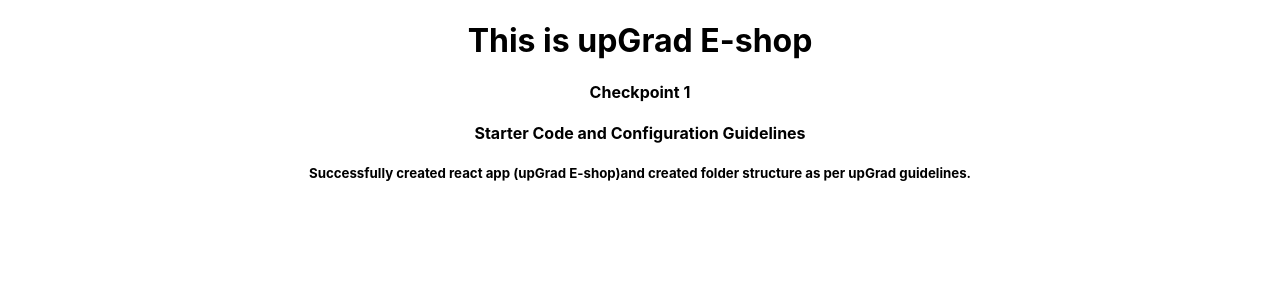
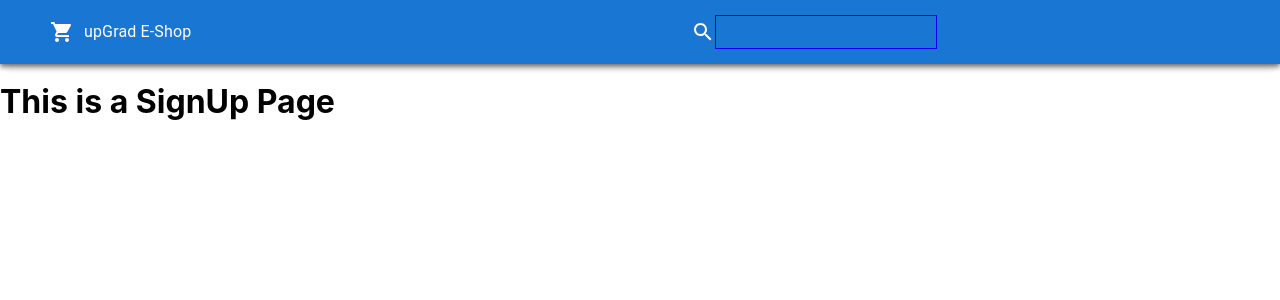
Before and after one commit to ChandrakantAng18/Capstone-Frontend-Dev-upGrad-E-shop, a React (Create React App) app: page /signup in a window 1280 px wide. Shown: the top 300 px of the page. Built offline with nearby package versions, Linux system fonts and the light colour scheme.

Commit message:
created navbar and set routes for pages

```diff
--- a/package.json
+++ b/package.json
@@ -3,11 +3,16 @@
   "version": "0.1.0",
   "private": true,
   "dependencies": {
+    "@emotion/react": "^11.8.2",
+    "@emotion/styled": "^11.8.1",
+    "@mui/icons-material": "^5.5.1",
+    "@mui/material": "^5.5.2",
     "@testing-library/jest-dom": "^5.14.1",
     "@testing-library/react": "^12.0.0",
     "@testing-library/user-event": "^13.2.1",
     "react": "^17.0.2",
     "react-dom": "^17.0.2",
+    "react-router-dom": "^6.2.2",
     "react-scripts": "5.0.0",
     "web-vitals": "^2.1.0"
   },
--- a/src/App.js
+++ b/src/App.js
@@ -1,17 +1,35 @@
+import React from "react";
 import "./App.css";
+import "./common/common.css";
+import { BrowserRouter as Router, Route, Routes } from "react-router-dom";
 
-function App() {
+// import { LocalGasStation } from "@mui/icons-material";
+//importing components
+import Navbar from "./common/Navbar";
+import Home from "./components/home/Home";
+import LogIn from "./pages/LogIn";
+import SignUp from "./pages/SignUp";
+import ProductDetail from "./pages/ProductDetail";
+import Shipping from "./pages/Shipping";
+import Orders from "./pages/Orders";
+
+const App = () => {
   return (
-    <div className="App">
-      <h1>This is upGrad E-shop</h1>
-      <h4>Checkpoint 1</h4>
-      <h4>Starter Code and Configuration Guidelines</h4>
-      <h5>
-        Successfully created react app (upGrad E-shop)and created folder
-        structure as per upGrad guidelines.
-      </h5>
-    </div>
+    <>
+      <Navbar></Navbar>
+      {/* <Home></Home> */}
+      <Router>
+        <Routes>
+          <Route path="/" element={<Home />} />
+          <Route path="/signup" element={<SignUp />} />
+          <Route path="/login" element={<LogIn />} />
+          <Route path="/productDetail" element={<ProductDetail />} />
+          <Route path="/shipping" element={<Shipping />} />
+          <Route path="/orders" element={<Orders />} />
+        </Routes>
+      </Router>
+    </>
   );
-}
+};
 
 export default App;
--- /dev/null
+++ b/src/common/Navbar.js
@@ -0,0 +1,32 @@
+import React from "react";
+import { AppBar, Typography, Toolbar, Box } from "@mui/material";
+import ShoppingCartIcon from "@mui/icons-material/ShoppingCart";
+import SearchIcon from "@mui/icons-material/Search";
+import InputBase from "@mui/material/InputBase";
+// import MenuIcon from "@mui/icons-material/Menu";
+// import AccountCircle from "@mui/icons-material/AccountCircle";
+import IconButton from "@mui/material/IconButton";
+// import Box from "@mui/material/Box";
+import Badge from "@mui/material/Badge";
+
+const Navbar = () => {
+  return (
+    <>
+      <AppBar>
+        <Toolbar>
+          <Badge></Badge>
+          <Box></Box>
+          <IconButton></IconButton>
+          <ShoppingCartIcon sx={{ margin: "10px" }}></ShoppingCartIcon>
+          <Typography>upGrad E-Shop</Typography>
+          <SearchIcon sx={{ margin: "0px 0px 0px 500px" }}></SearchIcon>
+          <InputBase
+            sx={{ color: "red", border: "1px solid blue" }}
+          ></InputBase>
+        </Toolbar>
+      </AppBar>
+    </>
+  );
+};
+
+export default Navbar;
--- /dev/null
+++ b/src/common/common.css
@@ -0,0 +1,2 @@
+body {
+}
--- a/src/components/home/Home.css
+++ b/src/components/home/Home.css
@@ -0,0 +1,3 @@
+body {
+  margin-top: "300px";
+}
--- a/src/components/home/Home.js
+++ b/src/components/home/Home.js
@@ -0,0 +1,19 @@
+import React from "react";
+
+const Home = () => {
+  return (
+    <div>
+      <div className="App">
+        <h1>This is upGrad E-shop</h1>
+        <h4>Checkpoint 2</h4>
+        <h3>
+          Successfully created navbar using material UI still working on it
+        </h3>
+        <h4>and as of now Routes for individual pages are working </h4>
+        <h4>/login , /orders, /productDetail, /shipping,/signUp </h4>
+      </div>
+    </div>
+  );
+};
+
+export default Home;
--- a/src/index.js
+++ b/src/index.js
@@ -1,6 +1,7 @@
 import React from "react";
 import ReactDOM from "react-dom";
 import "./index.css";
+import "./common/common.css";
 import App from "./App";
 
 ReactDOM.render(
--- /dev/null
+++ b/src/pages/LogIn.js
@@ -0,0 +1,14 @@
+import React from "react";
+import Navbar from "../common/Navbar";
+
+const LogIn = () => {
+  return (
+    <>
+      <Navbar></Navbar>
+      <h1>This is Login Page</h1>
+      <h1>This is Login Page</h1>
+    </>
+  );
+};
+
+export default LogIn;
--- /dev/null
+++ b/src/pages/Orders.js
@@ -0,0 +1,12 @@
+import React from "react";
+
+const Orders = () => {
+  return (
+    <div>
+      <h1>This is orders page</h1>
+      <h1>This is orders page</h1>
+    </div>
+  );
+};
+
+export default Orders;
--- /dev/null
+++ b/src/pages/ProductDetail.js
@@ -0,0 +1,14 @@
+import React from "react";
+import Navbar from "../common/Navbar";
+
+const ProductDetail = () => {
+  return (
+    <>
+      <Navbar></Navbar>
+      <h1>ProductDetail</h1>
+      <h1>ProductDetail</h1>
+    </>
+  );
+};
+
+export default ProductDetail;
--- /dev/null
+++ b/src/pages/Shipping.js
@@ -0,0 +1,13 @@
+import React from "react";
+import Navbar from "../common/Navbar";
+const Shipping = () => {
+  return (
+    <>
+      <Navbar></Navbar>
+      <h1>Shipping</h1>
+      <h1>Shipping</h1>
+    </>
+  );
+};
+
+export default Shipping;
--- /dev/null
+++ b/src/pages/SignUp.js
@@ -0,0 +1,14 @@
+import React from "react";
+import Navbar from "../common/Navbar";
+
+const SignUp = () => {
+  return (
+    <>
+      <Navbar></Navbar>
+      <h1>This is a SignUp Page</h1>
+      <h1>This is a SignUp Page</h1>{" "}
+    </>
+  );
+};
+
+export default SignUp;
```
Also changed, not shown: 1 other file (tests, documents, lock files or other folders).
